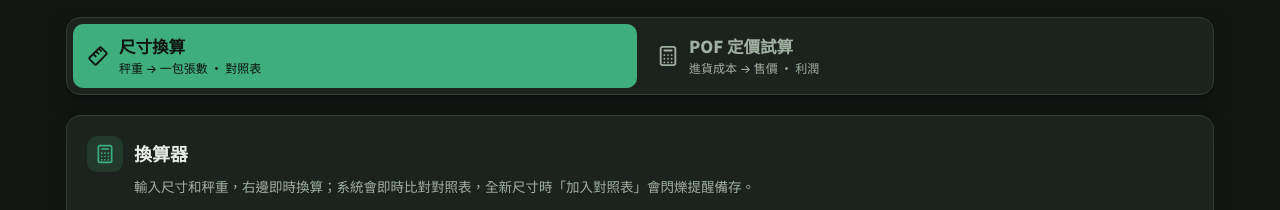
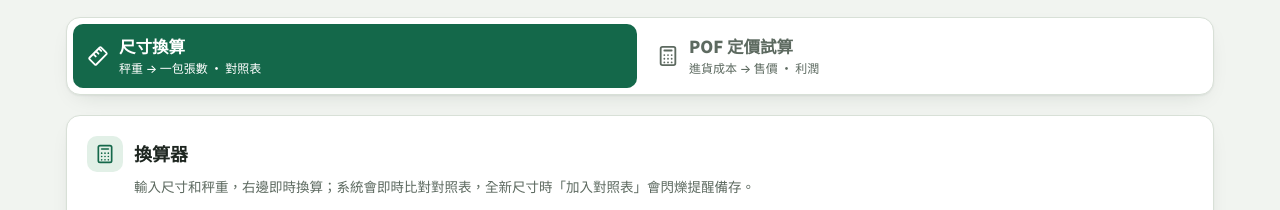
Before and after one commit to lander312/noah-internal-tool-01, a plain HTML site: page index.html in a window 1280 px wide. Shown: the part 168-378 px from the top of the page. Drawn offline with Linux system fonts and the dark colour scheme.

Commit message:
Force light theme: remove dark-mode override

```diff
--- a/index.html
+++ b/index.html
@@ -3,7 +3,7 @@
   <head>
     <meta charset="utf-8" />
     <meta name="viewport" content="width=device-width, initial-scale=1, viewport-fit=cover" />
-    <meta name="color-scheme" content="light dark" />
+    <meta name="color-scheme" content="light" />
     <link rel="icon" href="data:," />
     <title>POF 熱縮膜內部作業台</title>
     <link rel="preconnect" href="https://fonts.googleapis.com" />
@@ -35,26 +35,6 @@
       :root[data-theme="forest"]{--accent:#14684a;--accent-ink:#ffffff;--accent-soft:#e2f0e7}
       :root[data-theme="ocean"]{--accent:#0f6396;--accent-ink:#ffffff;--accent-soft:#e0eef8}
       :root[data-theme="clay"]{--accent:#b04a24;--accent-ink:#ffffff;--accent-soft:#fae9df}
-      @media (prefers-color-scheme: dark){
-        :root{
-          --bg:#121613;
-          --surface:#1c221d;
-          --surface-2:#242c25;
-          --ink:#e9ede9;
-          --muted:#9fb0a2;
-          --line:#333d34;
-          --amber-bg:#3d3011;
-          --amber-ink:#f2cd7e;
-          --danger:#e08a80;
-          --danger-soft:#3d2320;
-          --good:#57c98a;
-          --panel:#1a211c;
-          --shadow:0 1px 2px rgba(0,0,0,.4),0 8px 24px -12px rgba(0,0,0,.6);
-        }
-        :root[data-theme="forest"]{--accent:#3fae7d;--accent-ink:#0d1511;--accent-soft:#22392c}
-        :root[data-theme="ocean"]{--accent:#5bb5e8;--accent-ink:#081a26;--accent-soft:#1d3442}
-        :root[data-theme="clay"]{--accent:#e58f66;--accent-ink:#221109;--accent-soft:#3d2718}
-      }
       *{box-sizing:border-box}
       html{-webkit-text-size-adjust:100%}
       body{
```
